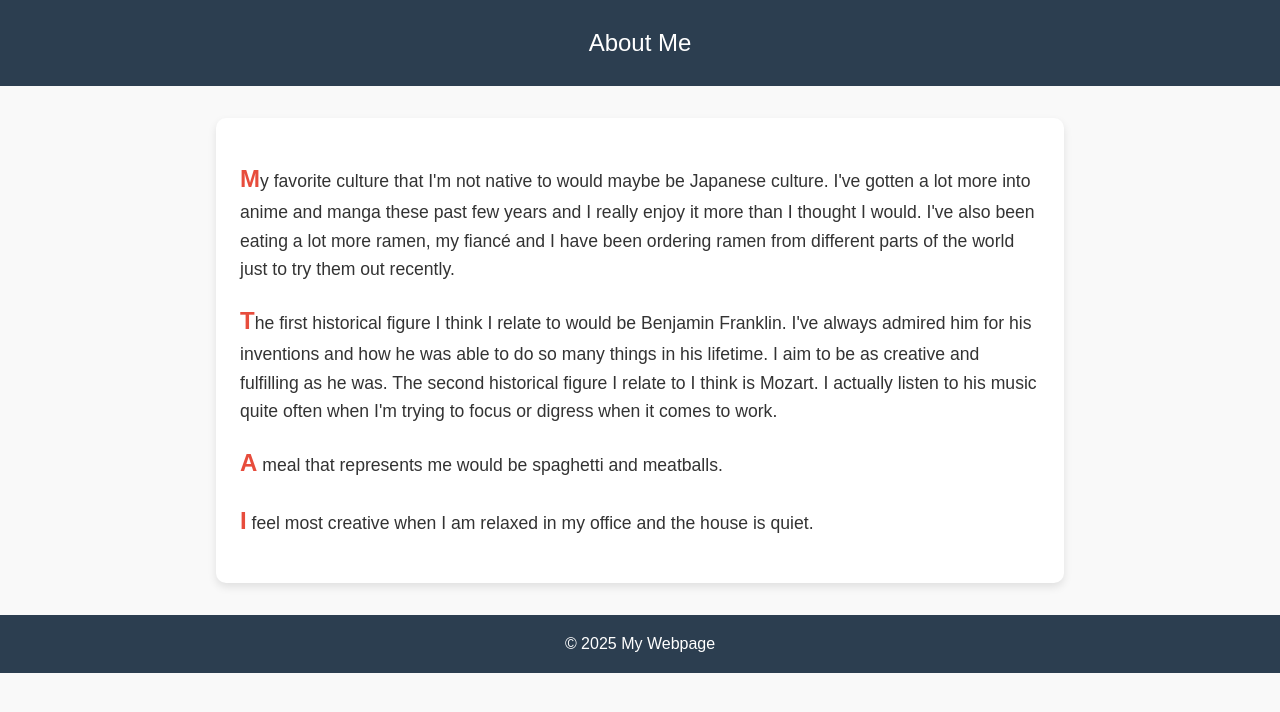
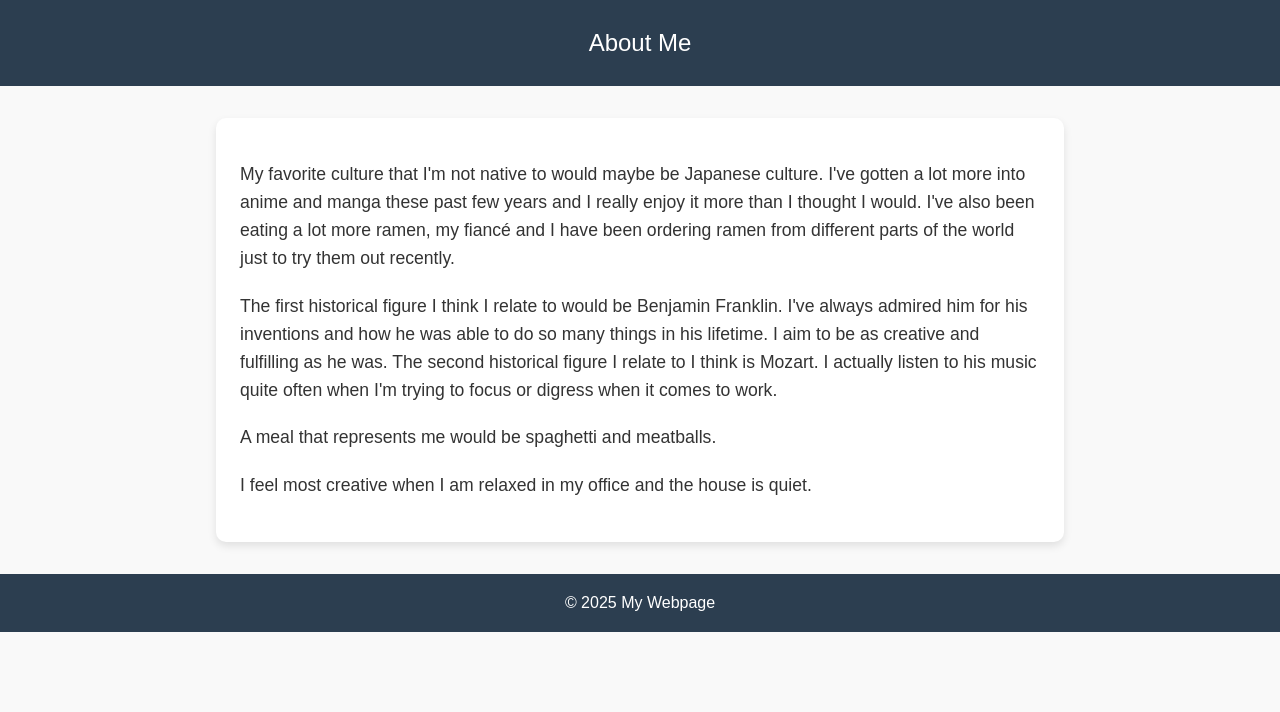
Before and after one commit to Devleedy308/PersonalIntro, a plain HTML site: page index.html in a window 1280 px wide. Drawn offline with Linux system fonts and the light colour scheme.

Commit message:
Removed first letter being bolded, thought it looked bad

```diff
--- a/styles.css
+++ b/styles.css
@@ -29,12 +29,6 @@ p {
     font-size: 1.1rem;
 }
 
-p:first-letter {
-    font-size: 1.5rem;
-    font-weight: bold;
-    color: #e74c3c;
-}
-
 footer {
     text-align: center;
     padding: 1rem;
```
